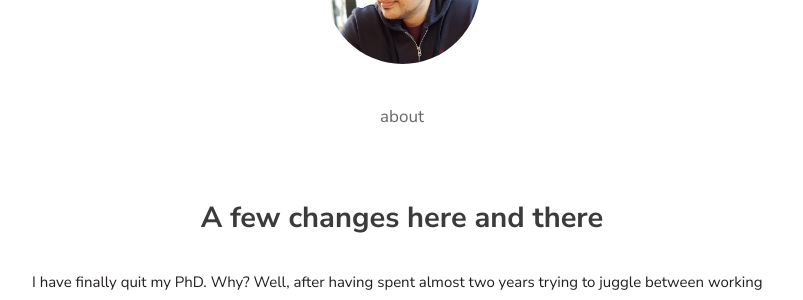
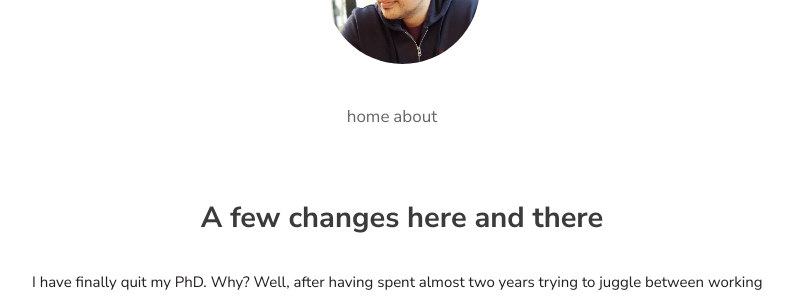
Before and after one commit to pgalatis/pgalatis.github.io, a Jekyll site: the page built from index.html, in a window 1280 px wide. Shown: the part 176-476 px from the top of the page, without its empty margins (238-1041 px from the left). Built offline with Jekyll 4.4.1, drawn with Linux system fonts in a browser that asks for light colours; nearby versions of some CDN libraries; the list of posts is cut into pages by our own code.

Commit message:
Update default.html

```diff
--- a/_layouts/default.html
+++ b/_layouts/default.html
@@ -69,7 +69,7 @@
          <!--<a href="javascript:void(0);" class="icon" onclick="myFunction()">
             <i class="fa fa-bars"></i>
           </a>-->
-         <!--<a href="/" title="Home">Home</a>-->
+         <a href="/" title="Home">Home</a>
          <a href="/about/" title="About">About</a>
          <!--<a href="#">contact</a>-->
         </nav>
```
